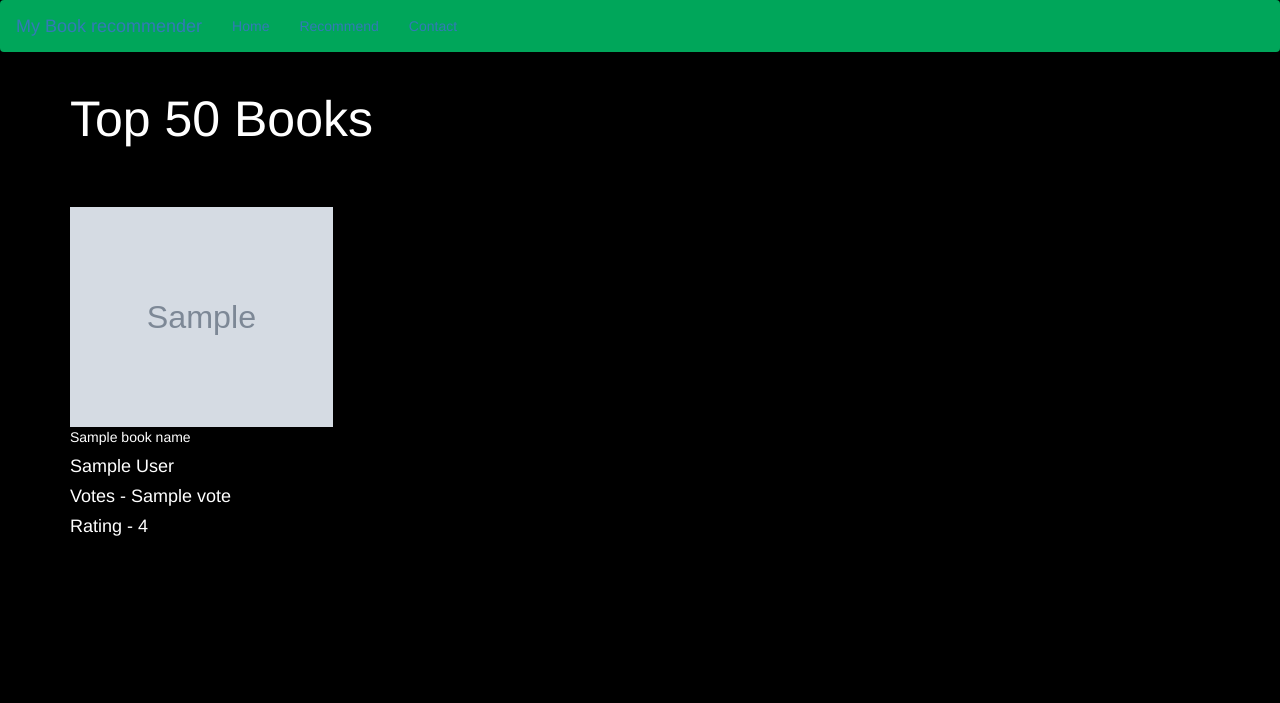
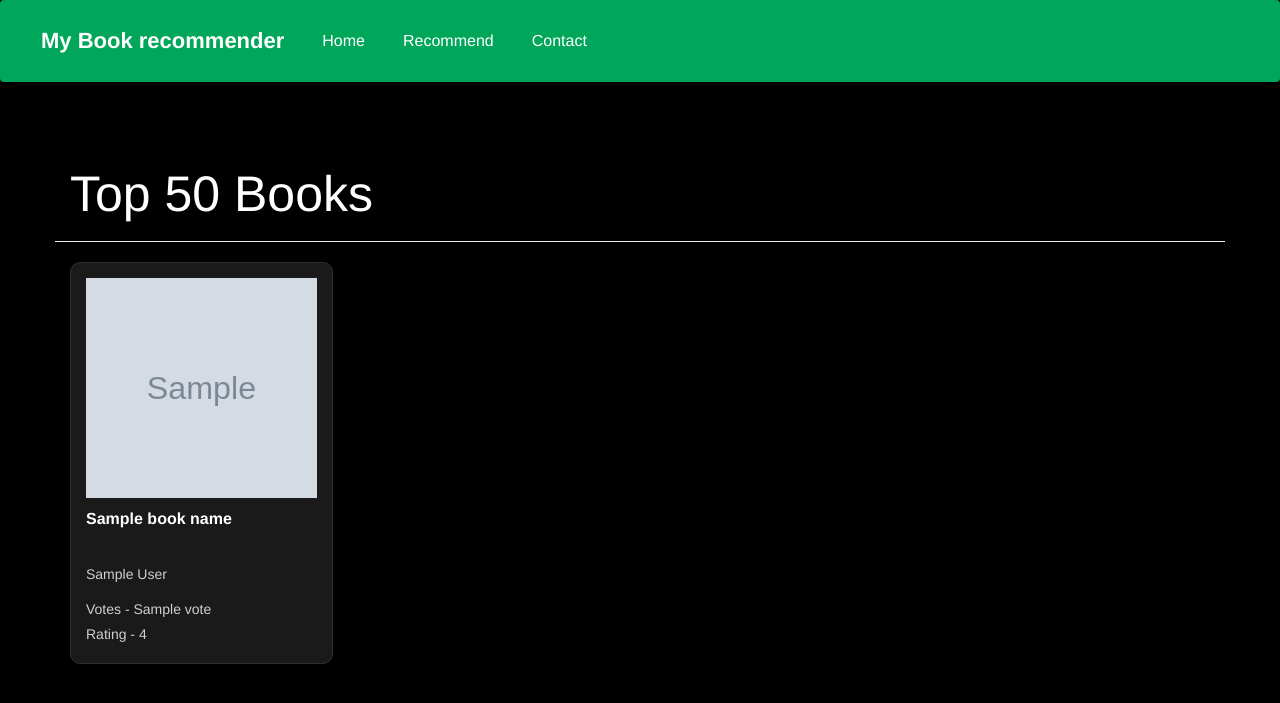
Before and after one commit to Chandan9877/book_recommendation_system, a Flask app: template templates/index.html in a window 1280 px wide. Shown: the top 703 px of the page. Run offline with Flask 3, Linux system fonts and the light colour scheme; the template is opened without the code that fills it: most values are stand-ins (such as "Sample title", 1, 10 or a date in 2020); grey boxes marked "Sample" are stand-in pictures; parts of the project's set-up code (start-up, migrations or seed data) failed here and were passed over.

Commit message:
improved version

```diff
--- a/templates/index.html
+++ b/templates/index.html
@@ -7,8 +7,74 @@
 <link rel="stylesheet" href="https://cdn.jsdelivr.net/npm/bootstrap@3.3.7/dist/css/bootstrap.min.css" integrity="sha384-BVYiiSIFeK1dGmJRAkycuHAHRg32OmUcww7on3RYdg4Va+PmSTsz/K68vbdEjh4u" crossorigin="anonymous">
 </head>
 <style>
+    body{
+        background-color:#0f0f0f;
+        color:white;
+    }
     .text-white{
-        color:white
+        color:white;
+    }
+    .card{
+        background: #1a1a1a;
+        border: 1px solid #2f2f2f;
+        border-radius: 10px;
+        padding: 15px;
+        height: 100%;
+        box-shadow: 0 4px 12px rgba(0,0,0,0.25);
+    }
+    .card-body p, .card-body h4{
+        margin-top: 10px;
+        margin-bottom: 5px;
+    }
+    .card-body p{
+        font-size: 16px;
+        font-weight: 600;
+    }
+    .card-body h4{
+        font-size: 14px;
+        color: #cfcfcf;
+    }
+    .navbar{
+        padding: 15px 25px;
+        margin-bottom: 25px;
+    }
+    .navbar-brand{
+        color:white !important;
+        font-size: 22px;
+        font-weight: 700;
+    }
+    .nav a{
+        color:white !important;
+        font-size: 16px;
+        margin-left: 8px;
+    }
+    .page-header{
+        margin-bottom: 20px;
+    }
+    .book-card-col{
+        margin-bottom: 25px;
+    }
+    .card{
+        display: flex;
+        flex-direction: column;
+        height: 100%;
+    }
+    .card-body{
+        display: flex;
+        flex-direction: column;
+        flex: 1;
+    }
+    .book-title{
+        min-height: 44px;
+        overflow: hidden;
+        display: -webkit-box;
+        -webkit-box-orient: vertical;
+    }
+    .book-author{
+        min-height: 20px;
+    }
+    .book-meta{
+        margin-top: auto;
     }
 </style>
 <body style="background-color:black">
@@ -24,19 +90,21 @@
 
     <div class="container">
         <div class="row">
-            <div class="col-md-12">
+            <div class="col-md-12 page-header">
                 <h1 class="text-white" style="font-size:50px">Top 50 Books</h1>
             </div>
 
             {% for i in range(book_name|length) %}
-                <div class="col-md-3" style="margin-top:50px">
+                <div class="col-md-3 col-sm-6 book-card-col">
                     <div class="card">
                         <div class="card-body">
                             <img class="card-img-top" src="{{ image[i] }}" alt="{{ book_name[i] }}" style="width:100%; height:220px; object-fit:cover;" onerror="this.onerror=null;this.src='https://via.placeholder.com/150x220?text=No+Image';">
-                            <p class="text-white">{{ book_name[i] }}</p>
-                            <h4 class="text-white">{{ author[i] }}</h4>
-                            <h4 class="text-white">Votes - {{ votes[i] }}</h4>
-                            <h4 class="text-white">Rating - {{ rating[i] }}</h4>
+                            <p class="text-white book-title">{{ book_name[i] }}</p>
+                            <h4 class="text-white book-author">{{ author[i] }}</h4>
+                            <div class="book-meta">
+                                <h4 class="text-white">Votes - {{ votes[i] }}</h4>
+                                <h4 class="text-white">Rating - {{ rating[i] }}</h4>
+                            </div>
                         </div>
                     </div>
                 </div>
```
Also changed, not shown: templates/recommend.html (+69 -5 lines).
